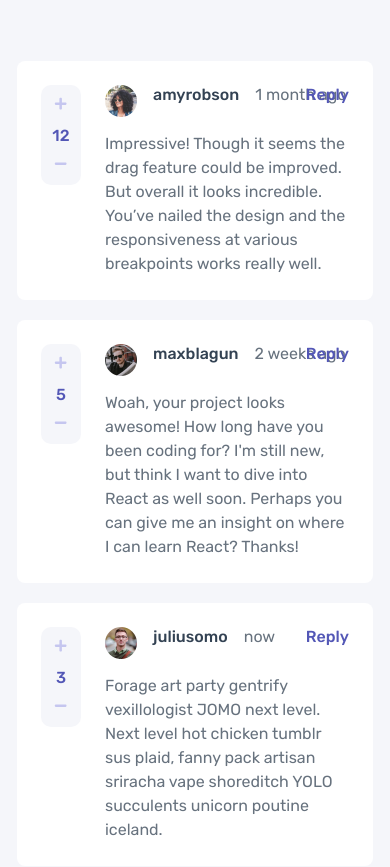
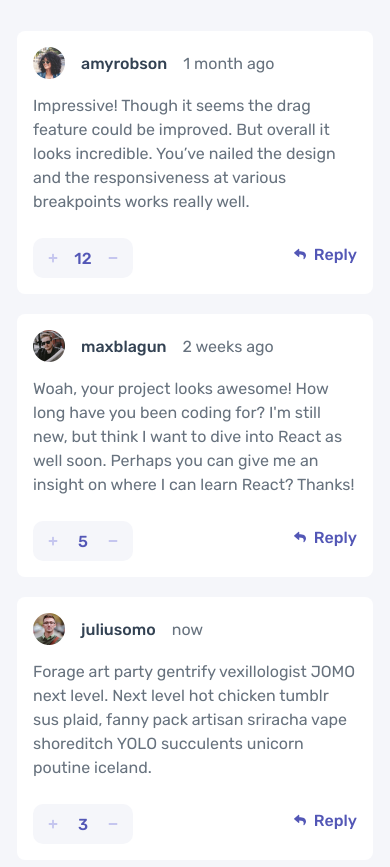
Before and after one commit to EdwinSch/react-interactive-comments, a React (Vite) app: page / in a window 390 px wide. Built offline with nearby package versions, Linux system fonts and the light colour scheme.

Commit message:
style: responsive code

```diff
--- a/src/components/Comment.jsx
+++ b/src/components/Comment.jsx
@@ -1,4 +1,5 @@
 import Vote from "./Vote";
+import { FaReply } from "react-icons/fa";
 
 const Comment = ({ id, user, date, content, points, replies }) => {
   return (
@@ -15,7 +16,12 @@ const Comment = ({ id, user, date, content, points, replies }) => {
 
           <p className="text-content">{content}</p>
 
-          <button className="text-btn reply-btn">Reply</button>
+          <div className="btn-wrapper">
+            <button className="text-btn reply-btn">
+              <FaReply className="icon" />
+              Reply
+            </button>
+          </div>
         </div>
       </article>
     </div>
--- a/src/components/Vote.jsx
+++ b/src/components/Vote.jsx
@@ -12,7 +12,7 @@ const Vote = ({ points }) => {
         aria-label="decrease score button"
         type="button"
       >
-        <FaPlus />
+        <FaPlus className="icon-inc-dec" />
       </button>
 
       <p className="score">{score}</p>
@@ -23,7 +23,7 @@ const Vote = ({ points }) => {
         aria-label="increase score button"
         type="button"
       >
-        <FaMinus />
+        <FaMinus className="icon-inc-dec" />
       </button>
     </div>
   );
--- a/src/components/comment.css
+++ b/src/components/comment.css
@@ -14,6 +14,7 @@
       & header {
         margin-bottom: 15px;
         display: flex;
+        align-items: center;
         gap: 16px;
 
         & img {
@@ -39,11 +40,21 @@
         line-height: 24px;
       }
 
-      .reply-btn {
+      .btn-wrapper {
         position: absolute;
-        top: 0;
+        top: 6px;
         right: 0;
+
+        @media only screen and (max-width: 500px) {
+          top: auto;
+          bottom: -50px;
+        }
       }
+    }
+
+    @media only screen and (max-width: 500px) {
+      padding: 16px;
+      flex-direction: column-reverse;
     }
   }
 }
--- a/src/components/vote.css
+++ b/src/components/vote.css
@@ -15,3 +15,21 @@
     font-weight: 500;
   }
 }
+
+.icon-inc-dec {
+  font-size: 12px;
+}
+
+@media only screen and (max-width: 500px) {
+  .vote-container {
+    min-width: 100px;
+    max-width: 100px;
+    height: 40px;
+    padding: 15px;
+    flex-direction: row;
+  }
+
+  .icon-inc-dec {
+    font-size: 10px;
+  }
+}
--- a/src/styles/buttons.css
+++ b/src/styles/buttons.css
@@ -28,6 +28,11 @@
   cursor: pointer;
   transition: 250ms ease;
 
+  .icon {
+    font-size: 12px;
+    margin-right: 8px;
+  }
+
   &:hover {
     color: var(--hoverClr);
   }
--- a/src/styles/main.css
+++ b/src/styles/main.css
@@ -55,6 +55,10 @@ main {
   margin-top: 60px;
   max-width: 730px;
   /* border: var(--inspect); */
+
+  @media only screen and (max-width: 500px) {
+    margin-top: 30px;
+  }
 }
 
 .overlay {
```
